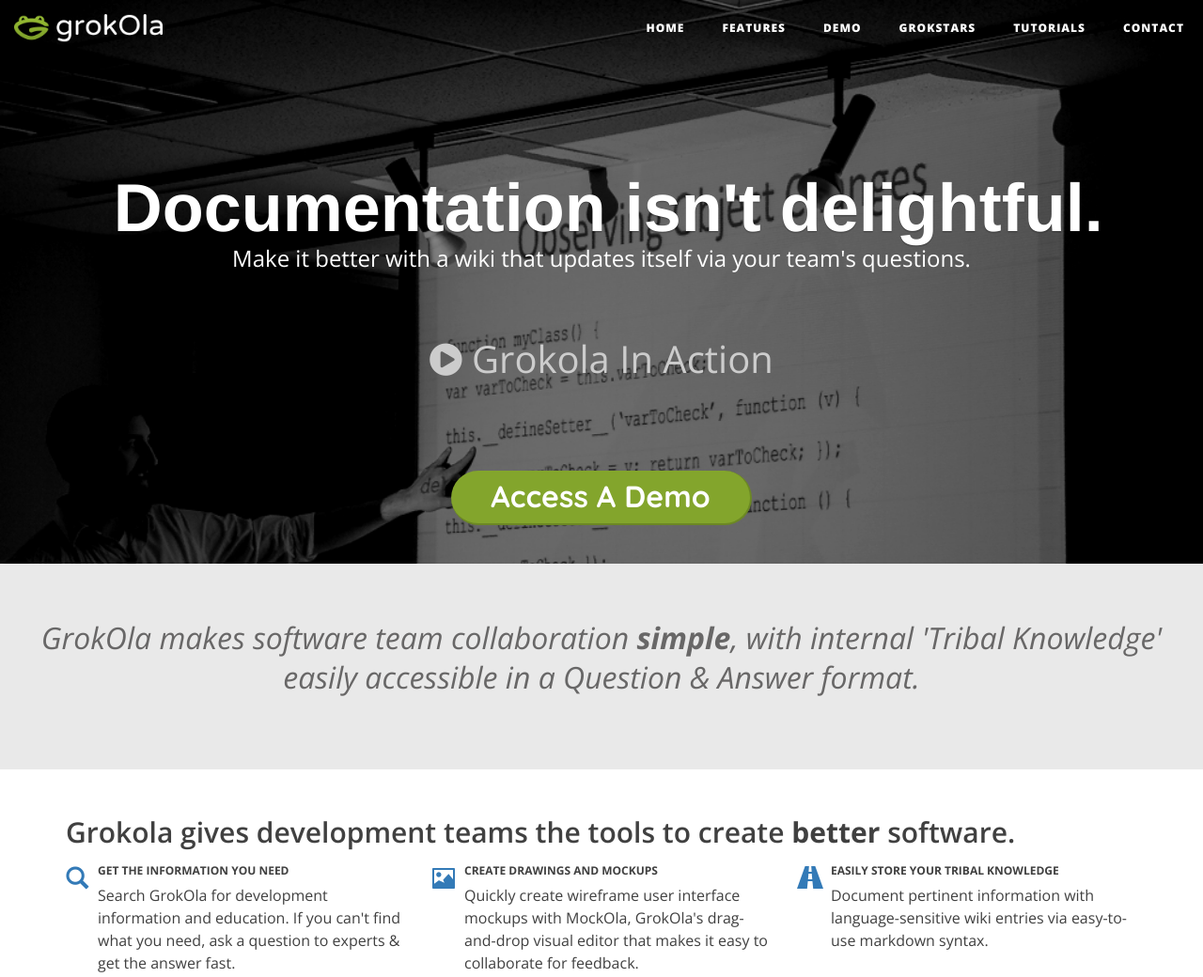
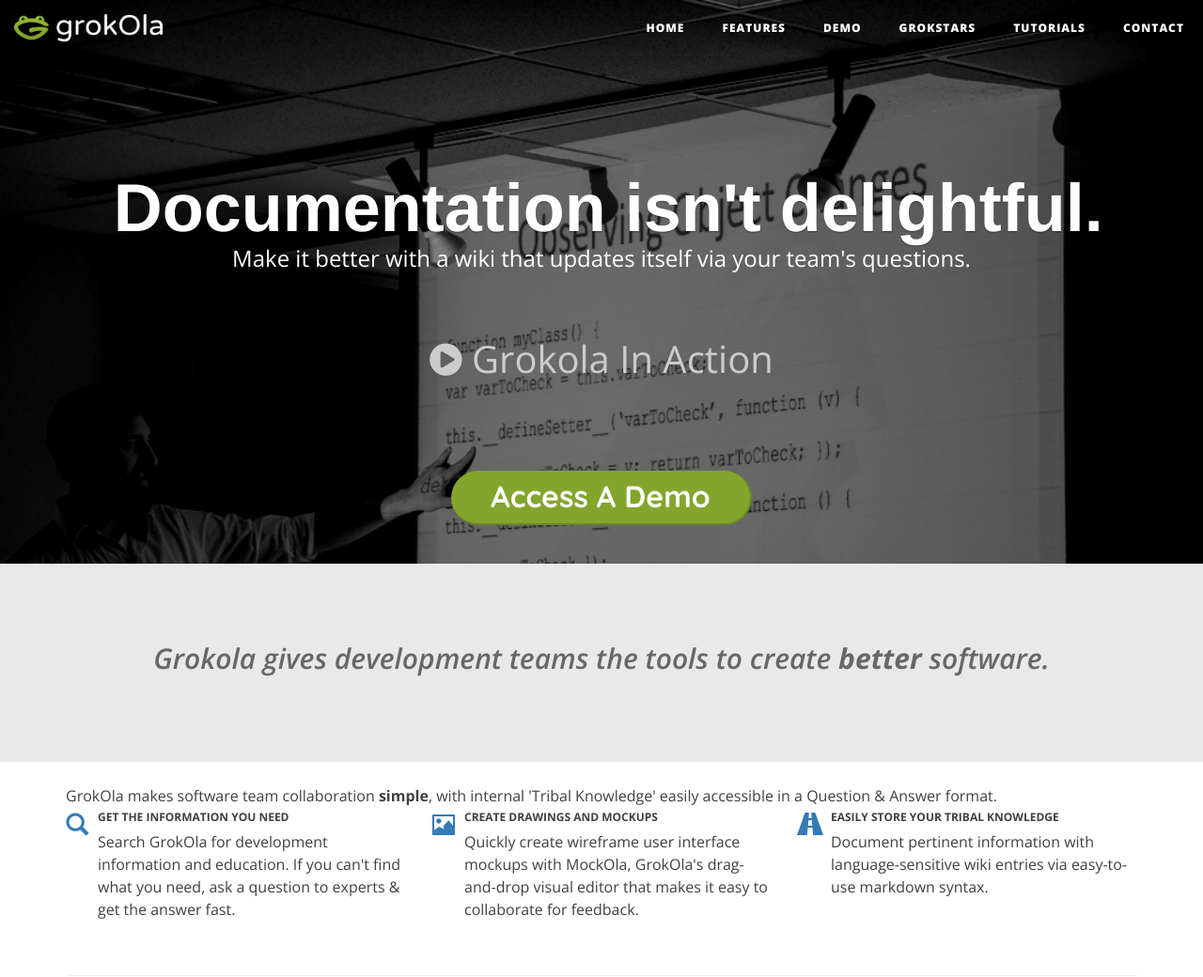
Before and after one commit to in-the-keyhole/www.grokola.com, a website: page index.html in a window 1280 px wide. Shown: the top 1040 px of the page at 94% size. Drawn offline with nearby package versions, Linux system fonts and the light colour scheme.

Commit message:
Update index.html

```diff
--- a/index.html
+++ b/index.html
@@ -154,13 +154,13 @@
         </div>
     </header>
     <div class="testimonials">
-    	<blockquote>GrokOla makes software team collaboration <b>simple</b>, with internal 'Tribal Knowledge' easily accessible in a Question & Answer format.</blockquote>
+    	<blockquote><h2>Grokola gives development teams the tools to create <b>better</b> software.</h2></blockquote>
     </div>
     <main class="container  push--top" role="main">
 
         <!-- A few bullet point about grokOla -->
         <section class="push--bottom">
-        	<div class="page-subheading"><h2>Grokola gives development teams the tools to create <b>better</b> software.</h2></div>
+        	<div class="page-subheading">GrokOla makes software team collaboration <b>simple</b>, with internal 'Tribal Knowledge' easily accessible in a Question & Answer format.</div>
             <ul class="list-unstyled  row">
                 <li class="col-xs-12  col-sm-4  push--bottom">
                     <div class="media">
```
